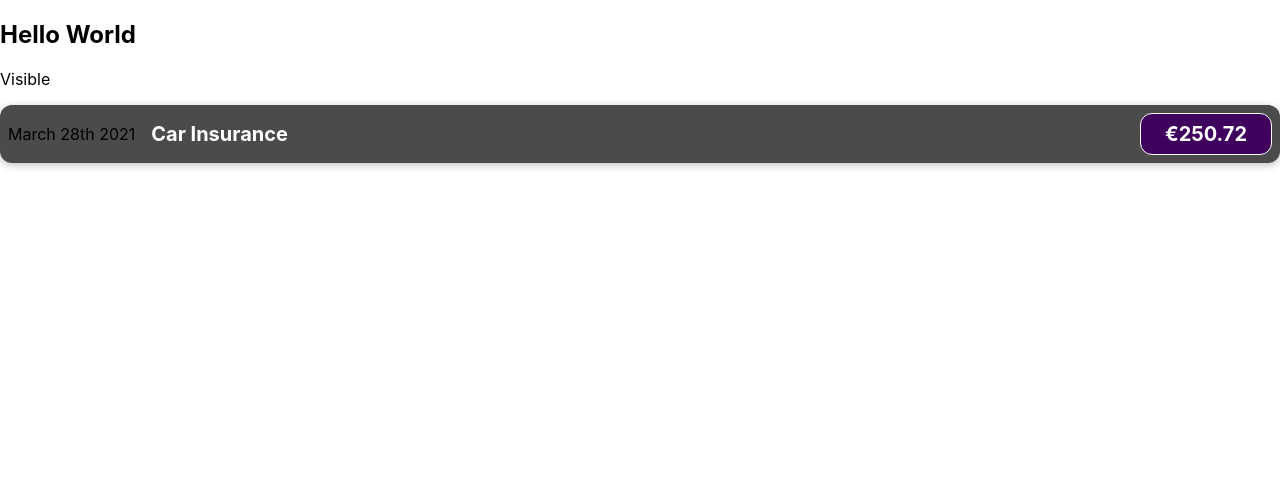
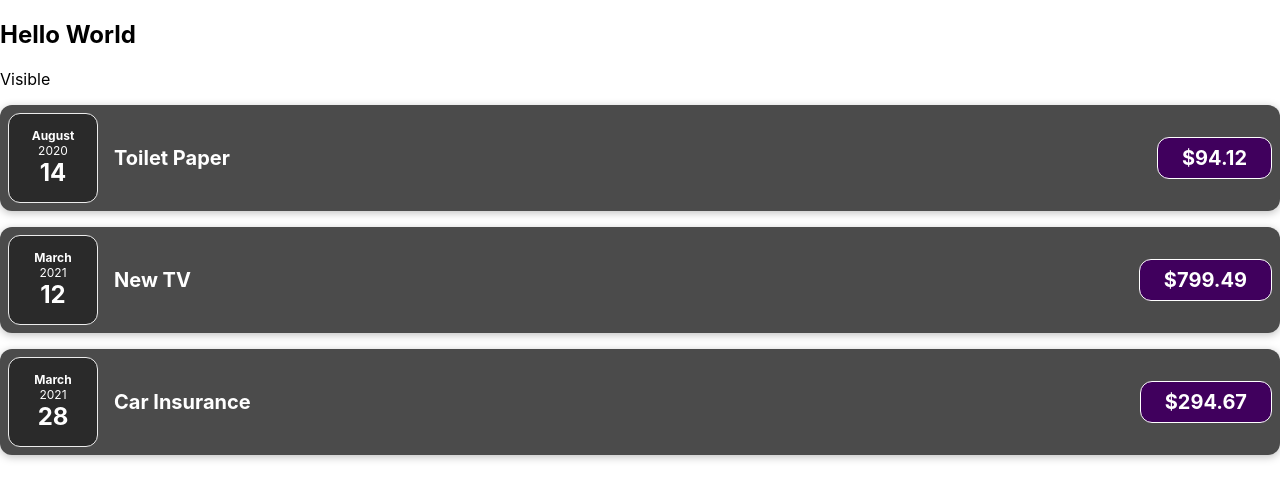
Before and after one commit to JulienMalcouronne/expense-tracker-react, a React (Create React App) app in the folder expense-tracker/: page / in a window 1280 px wide. Shown: the top 500 px of the page. Built offline with nearby package versions, Linux system fonts and the light colour scheme.

Commit message:
splitted component date expense and addes styling to it

```diff
--- a/expense-tracker/src/App.js
+++ b/expense-tracker/src/App.js
@@ -2,13 +2,48 @@
 import ExpenseItem from './components/ExpenseItem';
 
 function App() {
+  const expenses = [
+    {
+      id: 'e1',
+      title: 'Toilet Paper',
+      amount: 94.12,
+      date: new Date(2020, 7, 14),
+    },
+    { id: 'e2', title: 'New TV', amount: 799.49, date: new Date(2021, 2, 12) },
+    {
+      id: 'e3',
+      title: 'Car Insurance',
+      amount: 294.67,
+      date: new Date(2021, 2, 28),
+    },
+    {
+      id: 'e4',
+      title: 'New Desk (Wooden)',
+      amount: 450,
+      date: new Date(2021, 5, 12),
+    },
+  ];
   return (
     <div>
       <h2>
         Hello World
       </h2>
       <p>Visible</p>
-    <ExpenseItem></ExpenseItem>
+    <ExpenseItem
+      title={expenses[0].title}
+      amount={expenses[0].amount}
+      date={expenses[0].date}>
+    </ExpenseItem>
+    <ExpenseItem
+      title={expenses[1].title}
+      amount={expenses[1].amount}
+      date={expenses[1].date}>
+    </ExpenseItem>
+    <ExpenseItem
+      title={expenses[2].title}
+      amount={expenses[2].amount}
+      date={expenses[2].date}>
+    </ExpenseItem>
     </div>
   );
 }
--- /dev/null
+++ b/expense-tracker/src/components/ExpenseDate.css
@@ -0,0 +1,26 @@
+.expense-date {
+  display: flex;
+  flex-direction: column;
+  width: 5.5rem;
+  height: 5.5rem;
+  border: 1px solid #ececec;
+  background-color: #2a2a2a;
+  color: white;
+  border-radius: 12px;
+  align-items: center;
+  justify-content: center;
+}
+
+.expense-date__month {
+  font-size: 0.75rem;
+  font-weight: bold;
+}
+
+.expense-date__year {
+  font-size: 0.75rem;
+}
+
+.expense-date__day {
+  font-size: 1.5rem;
+  font-weight: bold;
+}
--- /dev/null
+++ b/expense-tracker/src/components/ExpenseDate.js
@@ -0,0 +1,17 @@
+import './ExpenseDate.css'
+
+function ExpenseDate(props) {
+  const month = props.date.toLocaleString('en-US', { month: 'long' });
+  const day = props.date.toLocaleString('en-US', { day: '2-digit' });
+  const year = props.date.getFullYear();
+
+  return (
+    <div className='expense-date'>
+      <div className='expense-date__month'>{month}</div>
+      <div className='expense-date__year'>{year}</div>
+      <div className='expense-date__day'>{day}</div>
+    </div>
+  );
+}
+
+export default ExpenseDate;
--- a/expense-tracker/src/components/ExpenseItem.js
+++ b/expense-tracker/src/components/ExpenseItem.js
@@ -1,12 +1,14 @@
 import './ExpenseItem.css'
+import ExpenseDate from './ExpenseDate';
 
-function ExpenseItem() {
+function ExpenseItem(props) {
+
   return (
     <div className="expense-item">
-      <div>March 28th 2021</div>
+      <ExpenseDate date={props.date}/>
       <div className="expense-item__description">
-        <h2>Car Insurance</h2>
-        <div className="expense-item__price">€250.72</div>
+        <h2>{props.title}</h2>
+        <div className="expense-item__price">${props.amount}</div>
       </div>
     </div>
   );
```
